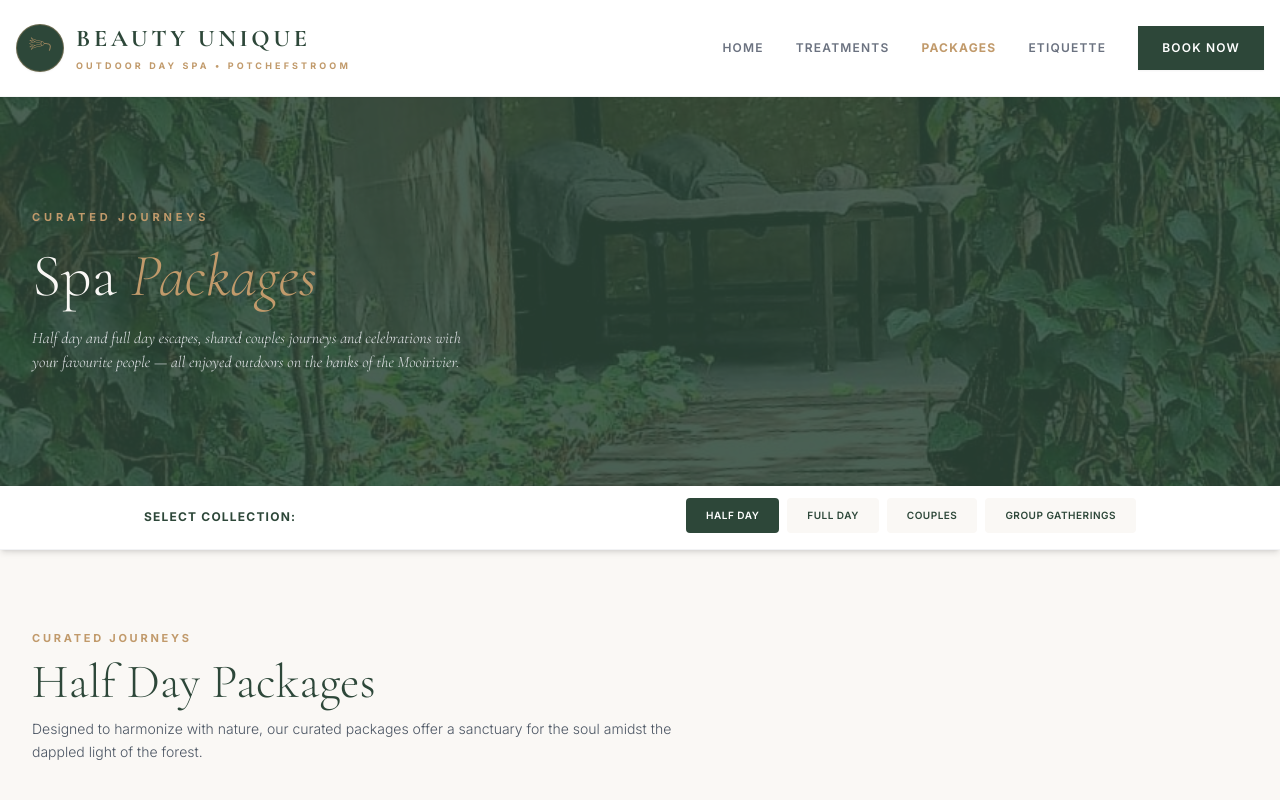
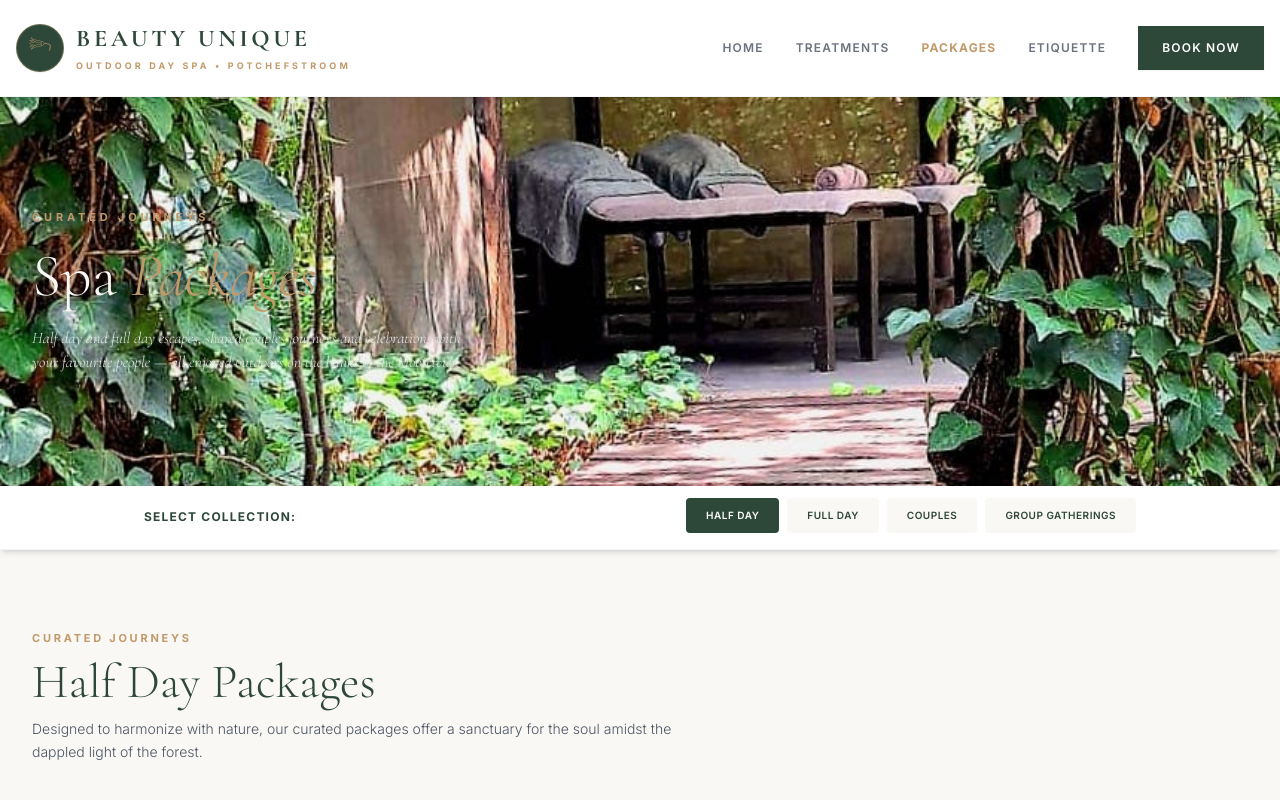
Before and after one commit to jvranneme37/Beauty-Unique-Outdoor-Day-Spa, a plain HTML site: page packages.html in a window 1280 px wide. Shown: the top 800 px of the page. Drawn offline with nearby package versions, Linux system fonts and the light colour scheme.

Commit message:
Remove background overlay from hero section
Removed overlay div from the page hero section.

```diff
--- a/packages.html
+++ b/packages.html
@@ -84,7 +84,6 @@
         <section class="bg-sage text-sand relative overflow-hidden">
             <img src="img/massage5.jpeg"
                  alt="Ivy tunnel walkway leading to a private treatment room" class="absolute inset-0 w-full h-full object-cover" fetchpriority="high">
-            <div class="absolute inset-0 bg-sage/85"></div>
             <div class="relative z-10 max-w-7xl mx-auto px-4 sm:px-6 lg:px-8 py-20 sm:py-28 grid grid-cols-1 lg:grid-cols-2 gap-10 items-center">
                 <div class="space-y-5">
                     <span class="text-gold uppercase tracking-[0.35em] font-bold text-[11px] block">Curated Journeys</span>
```
